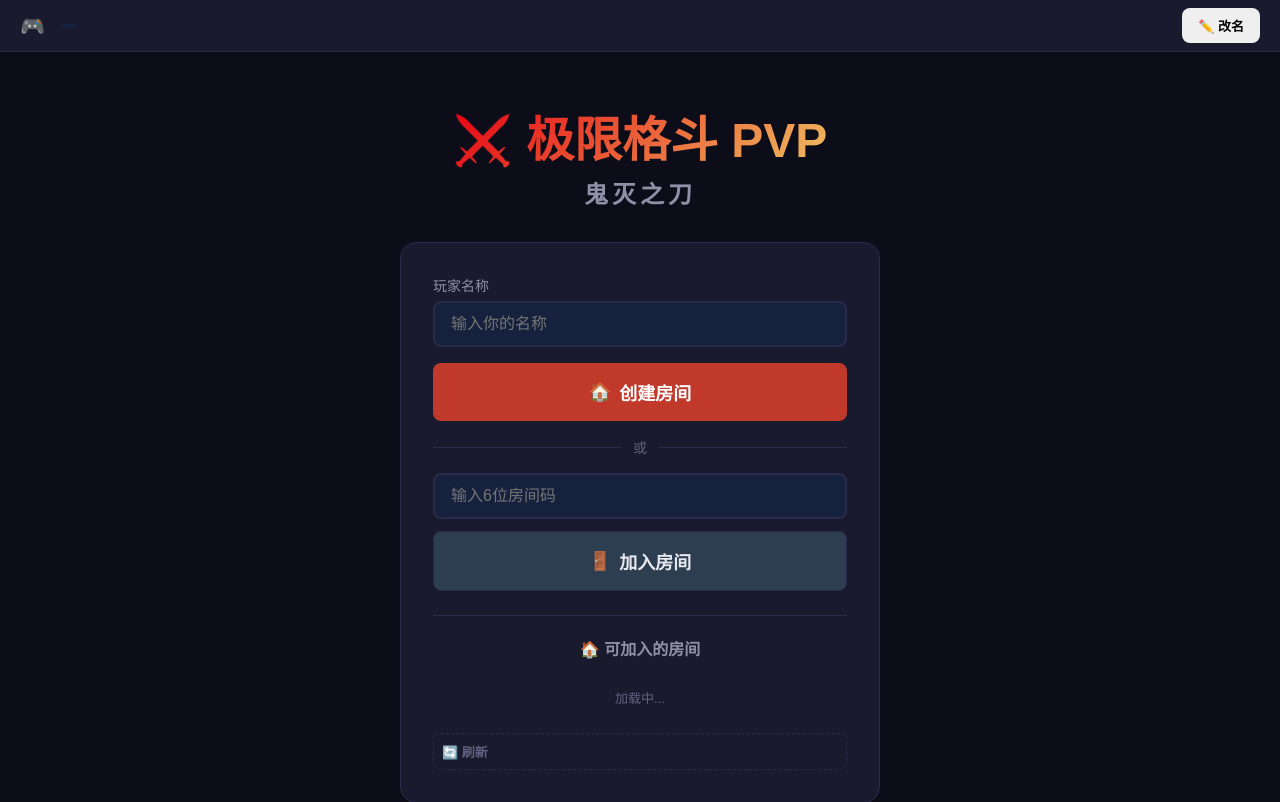
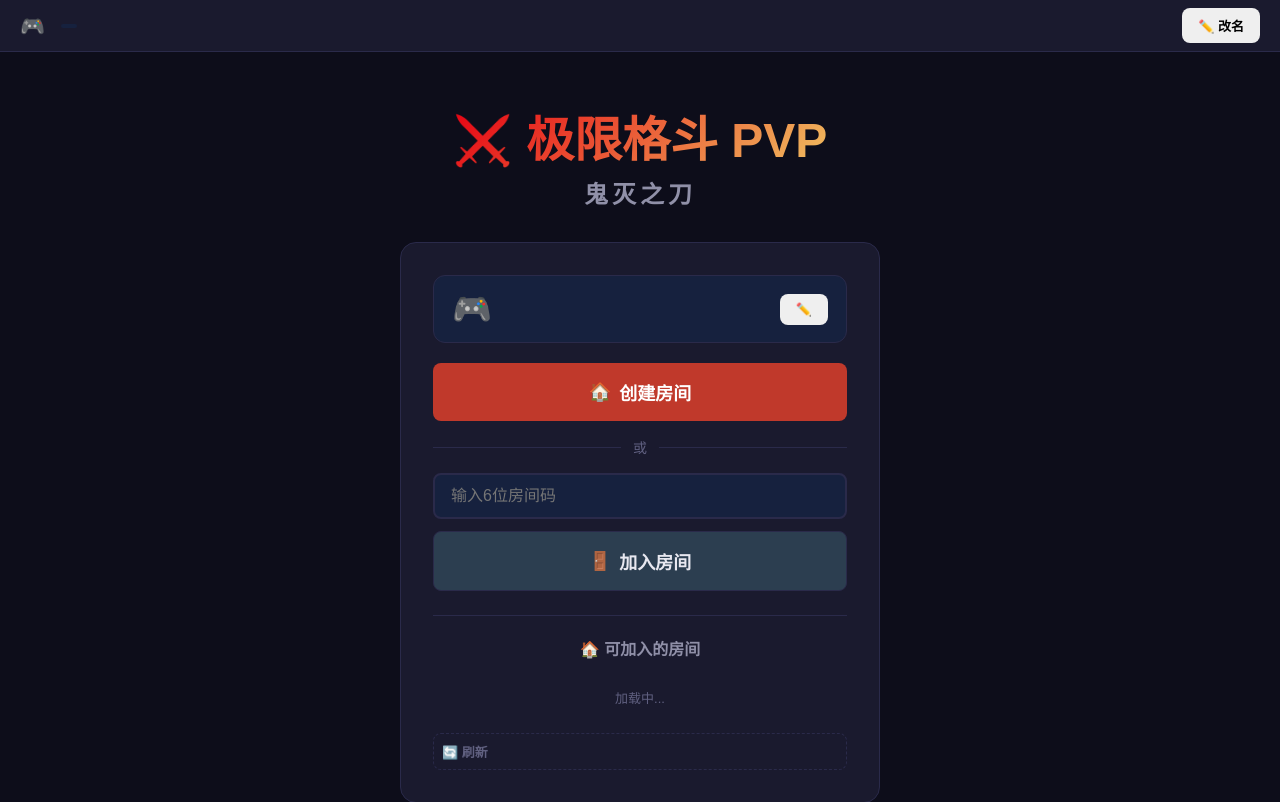
Before and after one commit to BaiShen66/kimetsu-pvp, a FastAPI app: page / in a window 1280 px wide. Shown: the top 802 px of the page. Run offline with FastAPI, Linux system fonts and the light colour scheme.

Commit message:
fix: 去掉名字输入框，直接读取缓存玩家名

```diff
--- a/static/style.css
+++ b/static/style.css
@@ -250,6 +250,44 @@ input[type="text"]:focus {
     max-width: 480px;
 }
 
+/* 大厅玩家卡片 */
+.player-card {
+    display: flex;
+    align-items: center;
+    gap: 12px;
+    background: var(--bg-card);
+    border: 1px solid var(--border-color);
+    border-radius: 12px;
+    padding: 14px 18px;
+    margin-bottom: 20px;
+}
+
+.player-card-icon {
+    font-size: 32px;
+}
+
+.player-card-info {
+    flex: 1;
+    display: flex;
+    flex-direction: column;
+}
+
+.player-card-name {
+    font-size: 18px;
+    font-weight: 700;
+    color: var(--text-primary);
+}
+
+.player-card-id {
+    font-size: 11px;
+    color: var(--text-dim);
+    font-family: "Courier New", monospace;
+}
+
+.player-card .btn {
+    flex-shrink: 0;
+}
+
 .lobby-buttons {
     display: flex;
     flex-direction: column;
--- a/templates/index.html
+++ b/templates/index.html
@@ -42,9 +42,13 @@
             </div>
 
             <div class="lobby-card">
-                <div class="input-group">
-                    <label>玩家名称</label>
-                    <input type="text" id="player-name" placeholder="输入你的名称" maxlength="10">
+                <div class="player-card">
+                    <span class="player-card-icon">🎮</span>
+                    <div class="player-card-info">
+                        <span id="display-name" class="player-card-name"></span>
+                        <span id="display-id" class="player-card-id"></span>
+                    </div>
+                    <button id="btn-edit-name" class="btn btn-sm">✏️</button>
                 </div>
 
                 <div class="lobby-buttons">
@@ -116,18 +120,32 @@
     <script src="/static/player.js"></script>
     <script>
         // ========== 玩家系统 ==========
-        function updatePlayerBar() {
-            $('player-display-name').textContent = Player.getName();
-            $('player-display-id').textContent = '#' + Player.getId();
-            $('player-name').value = Player.getName();
+        function updatePlayerUI() {
+            const name = Player.getName();
+            const id = Player.getId();
+            // 顶部栏
+            const topName = $('player-display-name');
+            const topId = $('player-display-id');
+            if (topName) topName.textContent = name;
+            if (topId) topId.textContent = '#' + id;
+            // 大厅卡片
+            const cardName = $('display-name');
+            const cardId = $('display-id');
+            if (cardName) cardName.textContent = name;
+            if (cardId) cardId.textContent = 'ID: ' + id;
         }
 
         // 改名弹窗
-        $('btn-edit-name').addEventListener('click', () => {
+        function openNameModal() {
             $('new-player-name').value = Player.getName();
             $('name-modal').classList.remove('hidden');
             $('name-error').classList.add('hidden');
-        });
+        }
+
+        // 两个改名按钮绑定同一个弹窗
+        $('btn-edit-name').addEventListener('click', openNameModal);
+        const topEditBtn = document.querySelector('#player-bar #btn-edit-name');
+        if (topEditBtn) topEditBtn.addEventListener('click', openNameModal);
 
         $('btn-cancel-name').addEventListener('click', () => {
             $('name-modal').classList.add('hidden');
@@ -147,27 +165,29 @@
             }
             Player.setName(newName);
             $('name-modal').classList.add('hidden');
-            updatePlayerBar();
+            updatePlayerUI();
         });
 
-        // Enter 保存
         $('new-player-name').addEventListener('keydown', (e) => {
             if (e.key === 'Enter') $('btn-save-name').click();
         });
 
-        // 点击弹窗外部关闭
         $('name-modal').addEventListener('click', (e) => {
             if (e.target === $('name-modal')) $('name-modal').classList.add('hidden');
         });
 
-        updatePlayerBar();
+        updatePlayerUI();
 
         // ========== 全局状态 ==========
         let ws = null;
         let roomCode = null;
         let playerId = null;
-        let playerName = Player.getName();
         let characterData = null;
+
+        // 直接取缓存名字，不再读输入框
+        function getPlayerName() {
+            return Player.getName();
+        }
 
         // ========== DOM 元素 ==========
         const $ = (id) => document.getElementById(id);
@@ -354,7 +374,7 @@
 
         // ========== 事件绑定 ==========
         $('btn-create').addEventListener('click', () => {
-            playerName = $('player-name').value.trim();
+            playerName = getPlayerName();
             if (!playerName) {
                 showError('lobby-error', '请输入玩家名称');
                 return;
@@ -372,7 +392,7 @@
         });
 
         $('btn-join').addEventListener('click', () => {
-            playerName = $('player-name').value.trim();
+            playerName = getPlayerName();
             const code = $('room-code-input').value.trim().toUpperCase();
 
             if (!playerName) {
```
